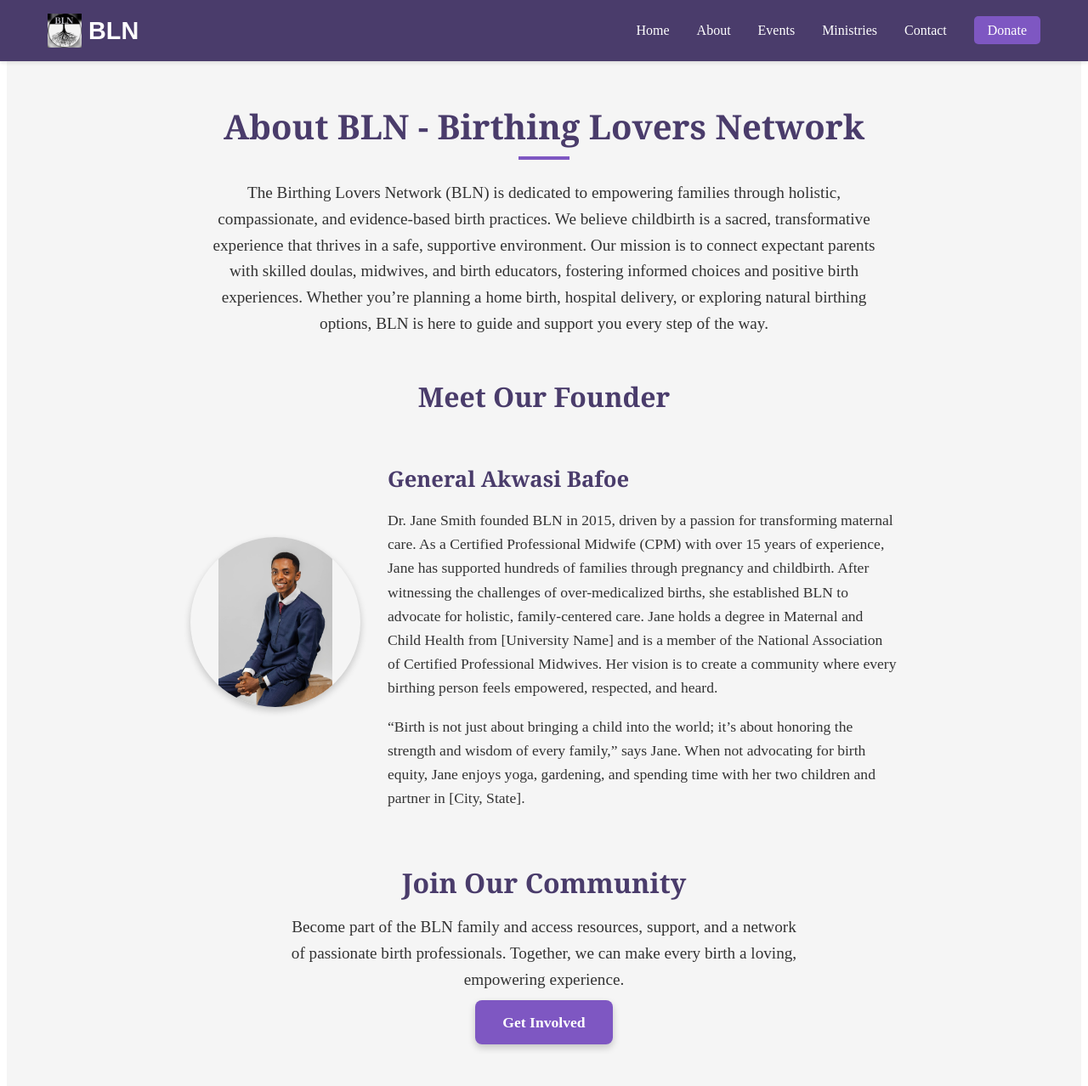
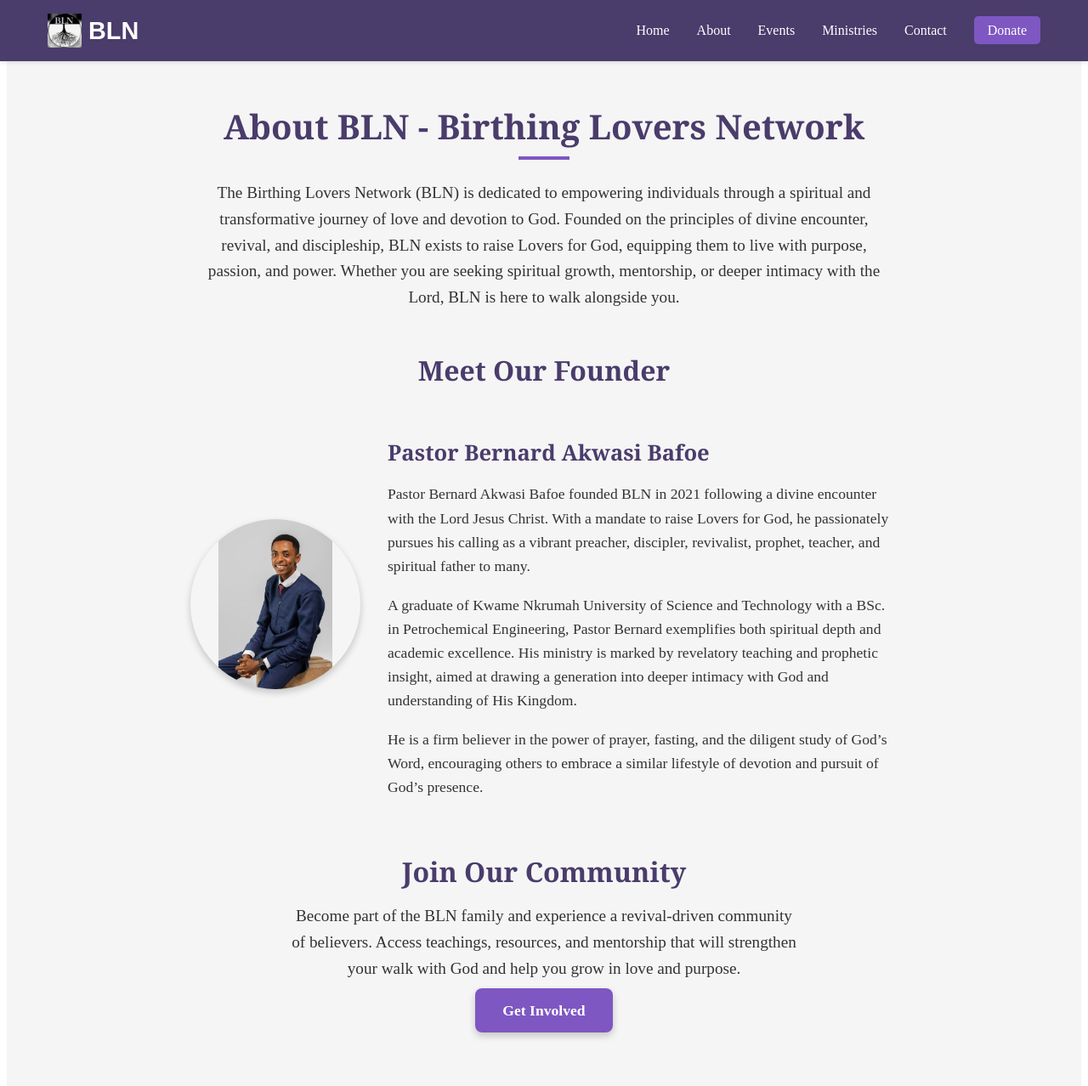
Before and after one commit to kaniobed28/bln-official-site, an Angular app: page /about in a window 1280 px wide. Shown: the top 1278 px of the page at 85% size. Built offline with nearby package versions, Linux system fonts and the light colour scheme.

Commit message:
Revise About section to reflect spiritual mission and founder's background

```diff
--- a/src/app/components/about/about.component.html
+++ b/src/app/components/about/about.component.html
@@ -2,7 +2,7 @@
   <div class="container">
     <h2>About BLN - Birthing Lovers Network</h2>
     <p class="intro">
-      The Birthing Lovers Network (BLN) is dedicated to empowering families through holistic, compassionate, and evidence-based birth practices. We believe childbirth is a sacred, transformative experience that thrives in a safe, supportive environment. Our mission is to connect expectant parents with skilled doulas, midwives, and birth educators, fostering informed choices and positive birth experiences. Whether you’re planning a home birth, hospital delivery, or exploring natural birthing options, BLN is here to guide and support you every step of the way.
+      The Birthing Lovers Network (BLN) is dedicated to empowering individuals through a spiritual and transformative journey of love and devotion to God. Founded on the principles of divine encounter, revival, and discipleship, BLN exists to raise Lovers for God, equipping them to live with purpose, passion, and power. Whether you are seeking spiritual growth, mentorship, or deeper intimacy with the Lord, BLN is here to walk alongside you.
     </p>
 
     <div class="founder">
@@ -10,12 +10,15 @@
       <div class="founder-content">
         <img src="assets/founder-photo.jpg" alt="Founder of BLN" class="founder-image">
         <div class="founder-details">
-          <h4>General Akwasi Bafoe</h4>
+          <h4>Pastor Bernard Akwasi Bafoe</h4>
           <p>
-            Dr. Jane Smith founded BLN in 2015, driven by a passion for transforming maternal care. As a Certified Professional Midwife (CPM) with over 15 years of experience, Jane has supported hundreds of families through pregnancy and childbirth. After witnessing the challenges of over-medicalized births, she established BLN to advocate for holistic, family-centered care. Jane holds a degree in Maternal and Child Health from [University Name] and is a member of the National Association of Certified Professional Midwives. Her vision is to create a community where every birthing person feels empowered, respected, and heard.
+            Pastor Bernard Akwasi Bafoe founded BLN in 2021 following a divine encounter with the Lord Jesus Christ. With a mandate to raise Lovers for God, he passionately pursues his calling as a vibrant preacher, discipler, revivalist, prophet, teacher, and spiritual father to many.
           </p>
           <p>
-            “Birth is not just about bringing a child into the world; it’s about honoring the strength and wisdom of every family,” says Jane. When not advocating for birth equity, Jane enjoys yoga, gardening, and spending time with her two children and partner in [City, State].
+            A graduate of Kwame Nkrumah University of Science and Technology with a BSc. in Petrochemical Engineering, Pastor Bernard exemplifies both spiritual depth and academic excellence. His ministry is marked by revelatory teaching and prophetic insight, aimed at drawing a generation into deeper intimacy with God and understanding of His Kingdom.
+          </p>
+          <p>
+            He is a firm believer in the power of prayer, fasting, and the diligent study of God’s Word, encouraging others to embrace a similar lifestyle of devotion and pursuit of God’s presence.
           </p>
         </div>
       </div>
@@ -24,7 +27,7 @@
     <div class="cta">
       <h3>Join Our Community</h3>
       <p>
-        Become part of the BLN family and access resources, support, and a network of passionate birth professionals. Together, we can make every birth a loving, empowering experience.
+        Become part of the BLN family and experience a revival-driven community of believers. Access teachings, resources, and mentorship that will strengthen your walk with God and help you grow in love and purpose.
       </p>
       <a class="cta-button" routerLink="/join">Get Involved</a>
     </div>
```
